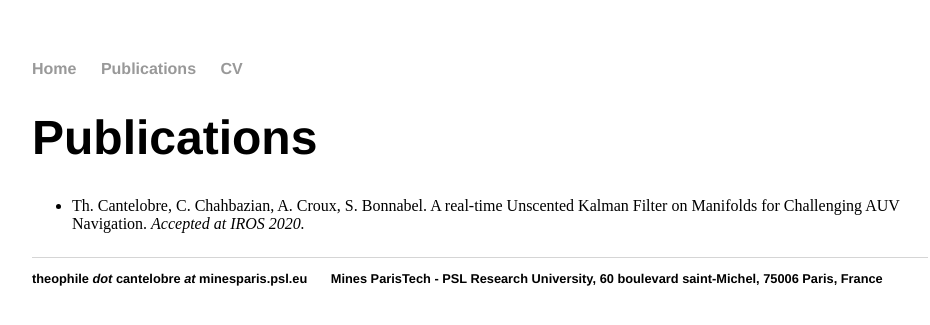
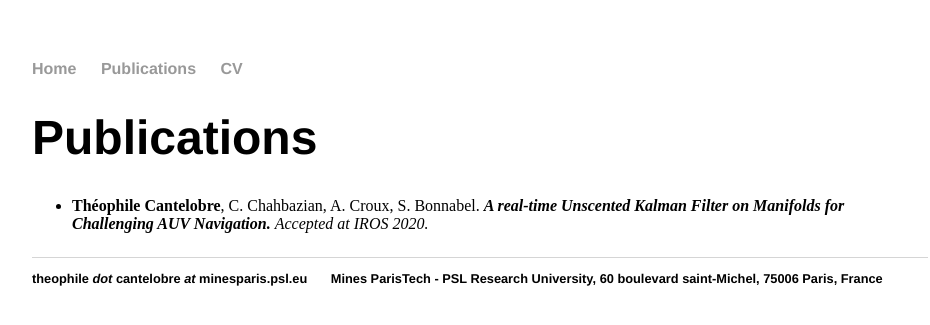
Before and after one commit to theophilec/theophilec.github.io-old, a Jekyll site: the page built from publications/index.html, in a window 1280 px wide. Shown: the top 325 px of the page, without its empty margins (160-1090 px from the left). Built offline with Jekyll 4.4.1, drawn with Linux system fonts in a browser that asks for light colours.

Commit message:
Formatting

```diff
--- a/publications/index.html
+++ b/publications/index.html
@@ -6,7 +6,7 @@ title: Publications
 	<h1>Publications</h1>
 	<p>
 		<ul>
-            <li>Th. Cantelobre, C. Chahbazian, A. Croux, S. Bonnabel. A real-time Unscented Kalman Filter on Manifolds for Challenging AUV Navigation. <i>Accepted at IROS 2020.</i>
+            <li><b>Théophile Cantelobre</b>, C. Chahbazian, A. Croux, S. Bonnabel. <b><i>A real-time Unscented Kalman Filter on Manifolds for Challenging AUV Navigation.</i></b> <i>Accepted at IROS 2020.</i>
 		</ul>
 	</p>
 </div><!-- /.blurb -->
```
